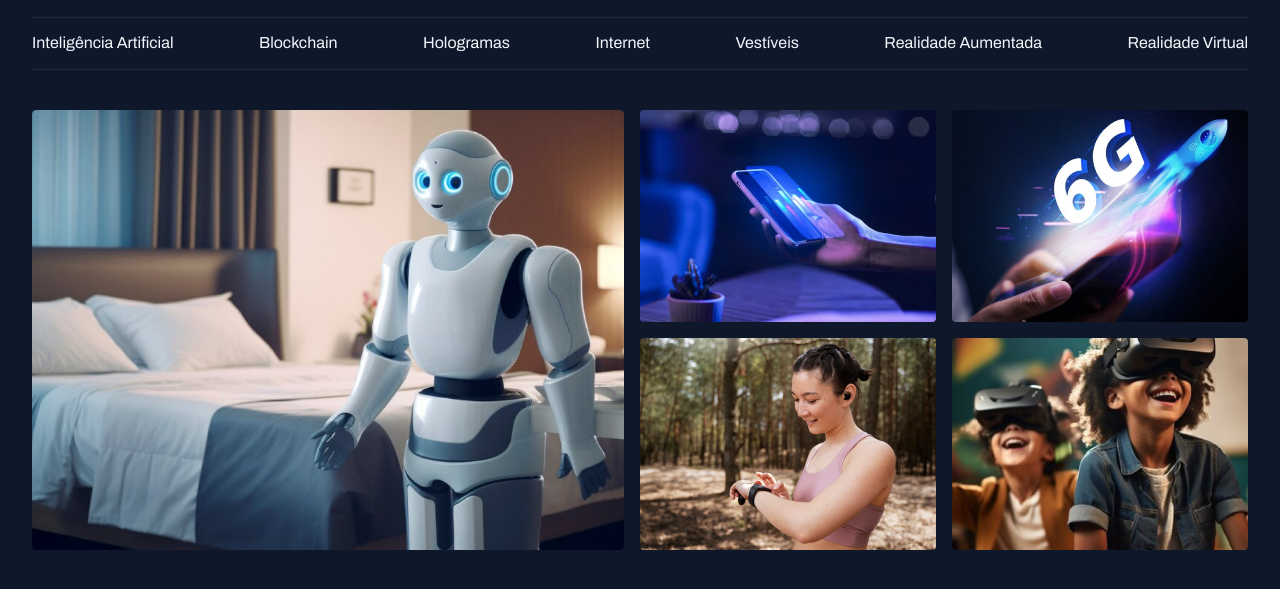
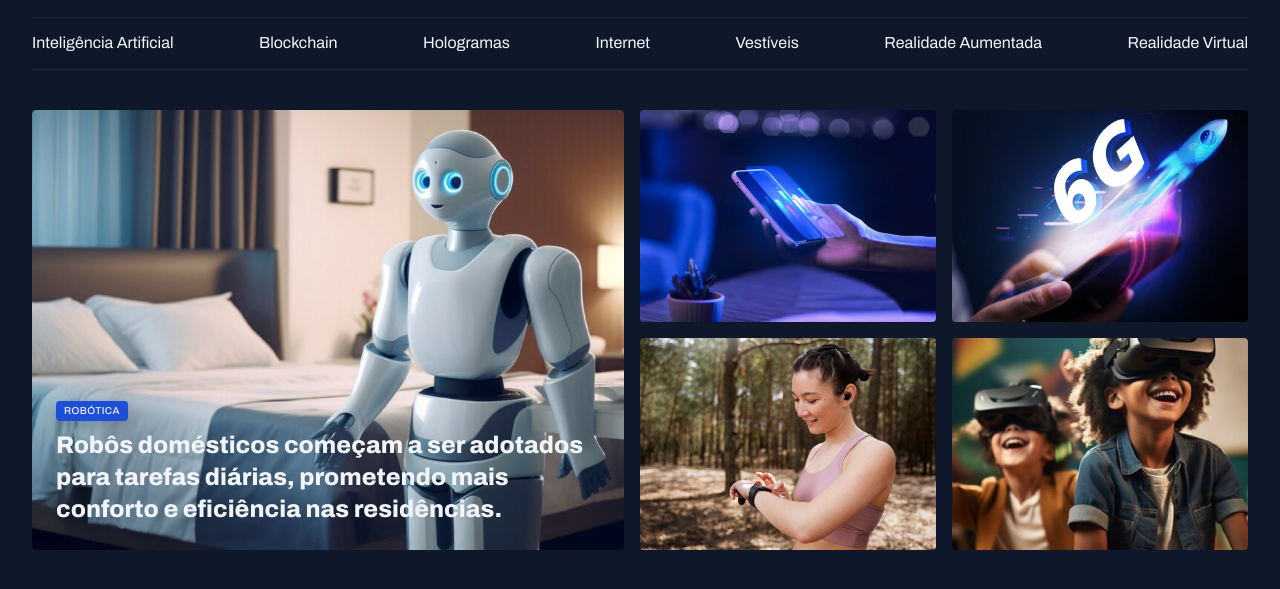
Before and after one commit to Caio-Vinicius-Almeida/Portal-de-noticias-Rocketseat, a plain HTML site: page index.html in a window 1280 px wide. Shown: the part 45-634 px from the top of the page. Drawn offline with Linux system fonts and the light colour scheme.

Commit message:
Ajustando o conteúdo do card

```diff
--- a/index.html
+++ b/index.html
@@ -40,9 +40,16 @@
 
     <main class="grid container">
       <section id="featured" class="grid grid-flow-col gap-16">
-        <div class="card">
+        <figure class="card">
           <img src="./src/assets/Image 01.png" alt="Image 01.png" />
-        </div>
+          <figcaption>
+            <span class="content-tag"> robótica </span>
+            <h2 class="text-2xl">
+              Robôs domésticos começam a ser adotados para tarefas diárias,
+              prometendo mais conforto e eficiência nas residências.
+            </h2>
+          </figcaption>
+        </figure>
 
         <div class="grid grid-col-2 gap-16">
           <div>
--- a/src/styles/Sections.css
+++ b/src/styles/Sections.css
@@ -17,5 +17,15 @@
       inset: 0;
       position: absolute;
     }
+
+    figcaption {
+      position: absolute;
+      bottom: 0;
+      padding: 1.5rem;
+
+      h2 {
+        margin-top: 0.5rem;
+      }
+    }
   }
 }
--- a/src/styles/Utility.css
+++ b/src/styles/Utility.css
@@ -13,3 +13,19 @@
 .gap-16 {
   gap: 1rem;
 }
+
+.text-2xl {
+  font: var(--h1);
+}
+
+.text-xl {
+  font: var(--h2);
+}
+
+.text-lg {
+  font: var(--h3);
+}
+
+.text-sm {
+  font: var(--text-sm);
+}
--- a/src/styles/globalStyles.css
+++ b/src/styles/globalStyles.css
@@ -51,3 +51,15 @@ img {
 main {
   margin-top: 2.5rem;
 }
+
+.content-tag {
+  display: inline-block;
+  background-color: var(--brand-color-dark);
+  padding: 0.25rem 0.5rem;
+  border-radius: 0.25rem;
+  font: 500 0.625rem/1.2 var(--font-family);
+  text-transform: uppercase;
+  letter-spacing: 0.04em;
+  color: var(--text-color-primary);
+  box-shadow: 0px 4px 16px rgba(2, 6, 23, 0.25);
+}
```
